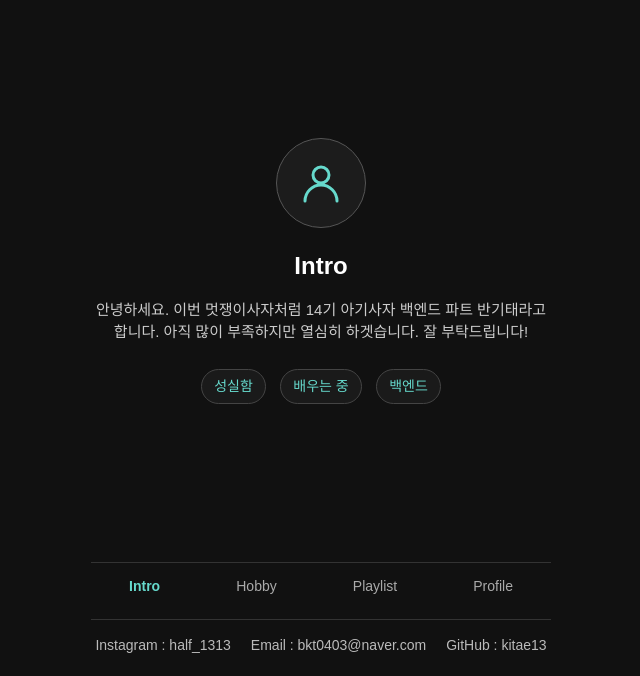
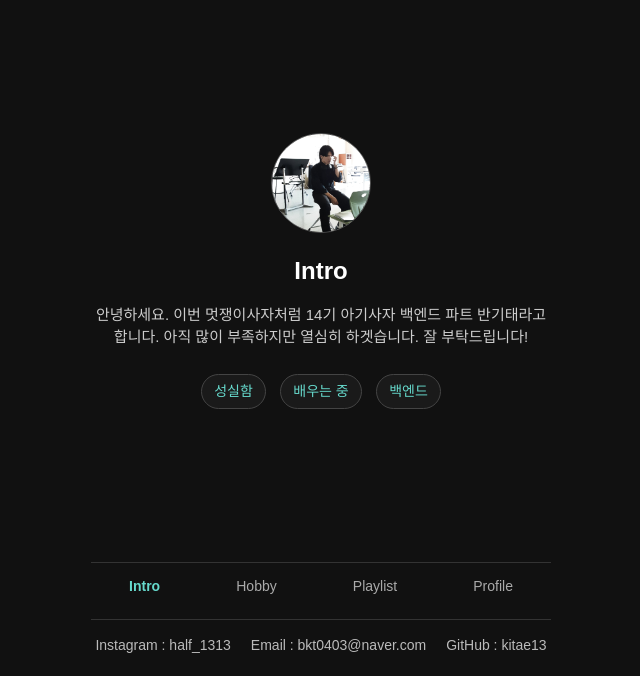
Before and after one commit to kitae13/kitae13.github.io, a plain HTML site: page index.html in a window 1280 px wide. Shown: the part 124-800 px from the top of the page, without its empty margins (319-959 px from the left). Drawn offline with Linux system fonts and the light colour scheme.

Commit message:
최최종

```diff
--- a/index.html
+++ b/index.html
@@ -15,20 +15,7 @@
       <div class="content">
         <section id="about" class="section active">
           <div class="profile-icon">
-            <svg
-              xmlns="http://www.w3.org/2000/svg"
-              width="48"
-              height="48"
-              viewBox="0 0 24 24"
-              fill="none"
-              stroke="currentColor"
-              stroke-width="1.5"
-              stroke-linecap="round"
-              stroke-linejoin="round"
-            >
-              <circle cx="12" cy="8" r="4" />
-              <path d="M20 21a8 8 0 0 0-16 0" />
-            </svg>
+            <img src="profile.jpg" alt="프로필" />
           </div>
 
           <h2 class="section-title">Intro</h2>
@@ -101,6 +88,7 @@
             <p><strong>소속</strong> : 멋쟁이사자처럼 14기 아기사자</p>
             <p><strong>학교</strong> : 국민대학교</p>
             <p><strong>전공</strong> : 인공지능학부 25학번</p>
+            <p><strong>MBTI</strong> : INTP</p>
           </div>
         </section>
       </div>
--- a/style.css
+++ b/style.css
@@ -54,19 +54,18 @@ body {
 }
 
 .profile-icon {
-  width: 90px;
-  height: 90px;
+  width: 100px;
+  height: 100px;
+  border-radius: 50%;
+  overflow: hidden;
   margin: 0 auto 20px;
-  border-radius: 50%;
   border: 1px solid #555;
-  display: flex;
-  align-items: center;
-  justify-content: center;
-  background-color: #1c1c1c;
 }
 
-.profile-icon svg {
-  color: #66d9cc;
+.profile-icon img {
+  width: 100%;
+  height: 100%;
+  object-fit: cover;
 }
 
 .section-title {
```
Also changed, not shown: profile.jpg (added).
